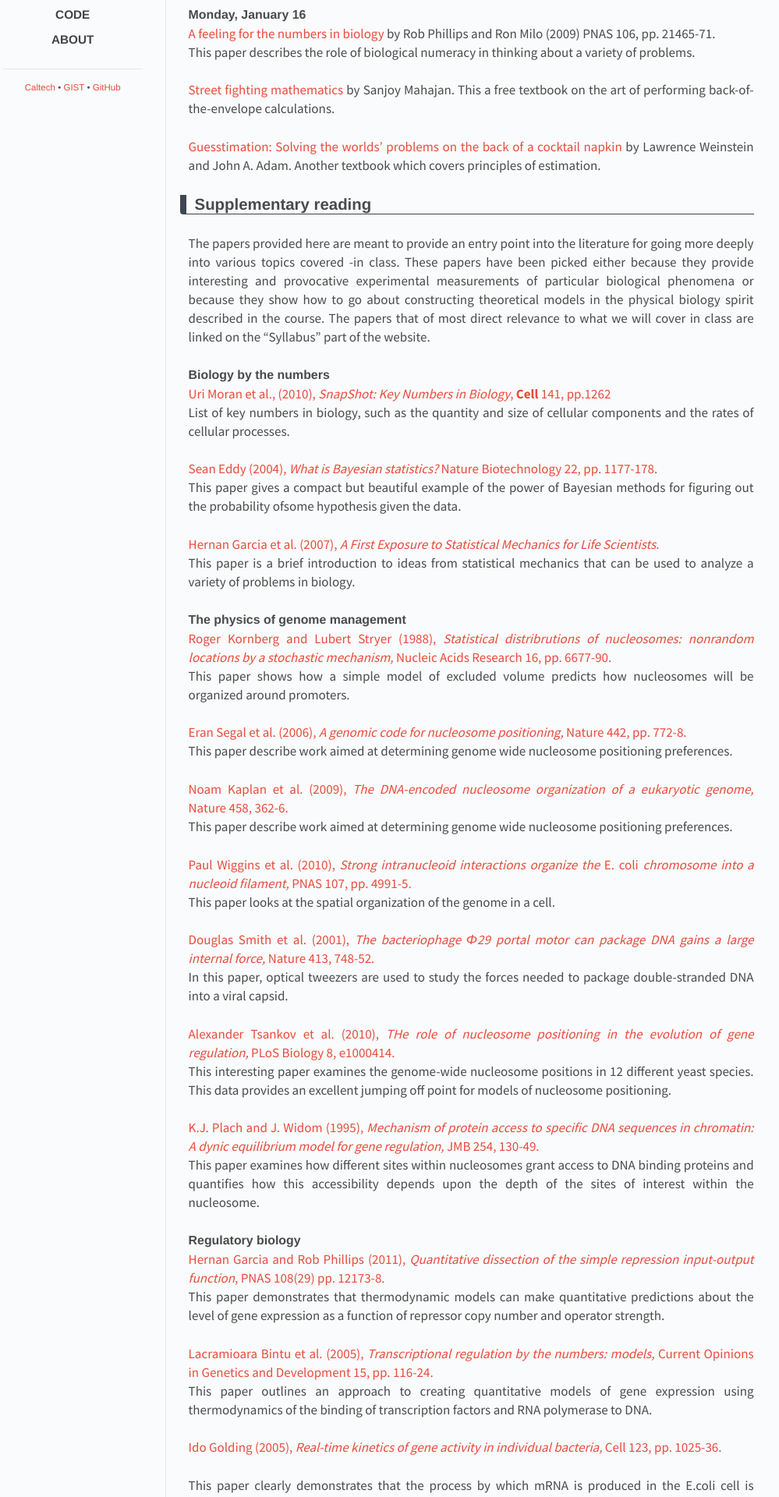
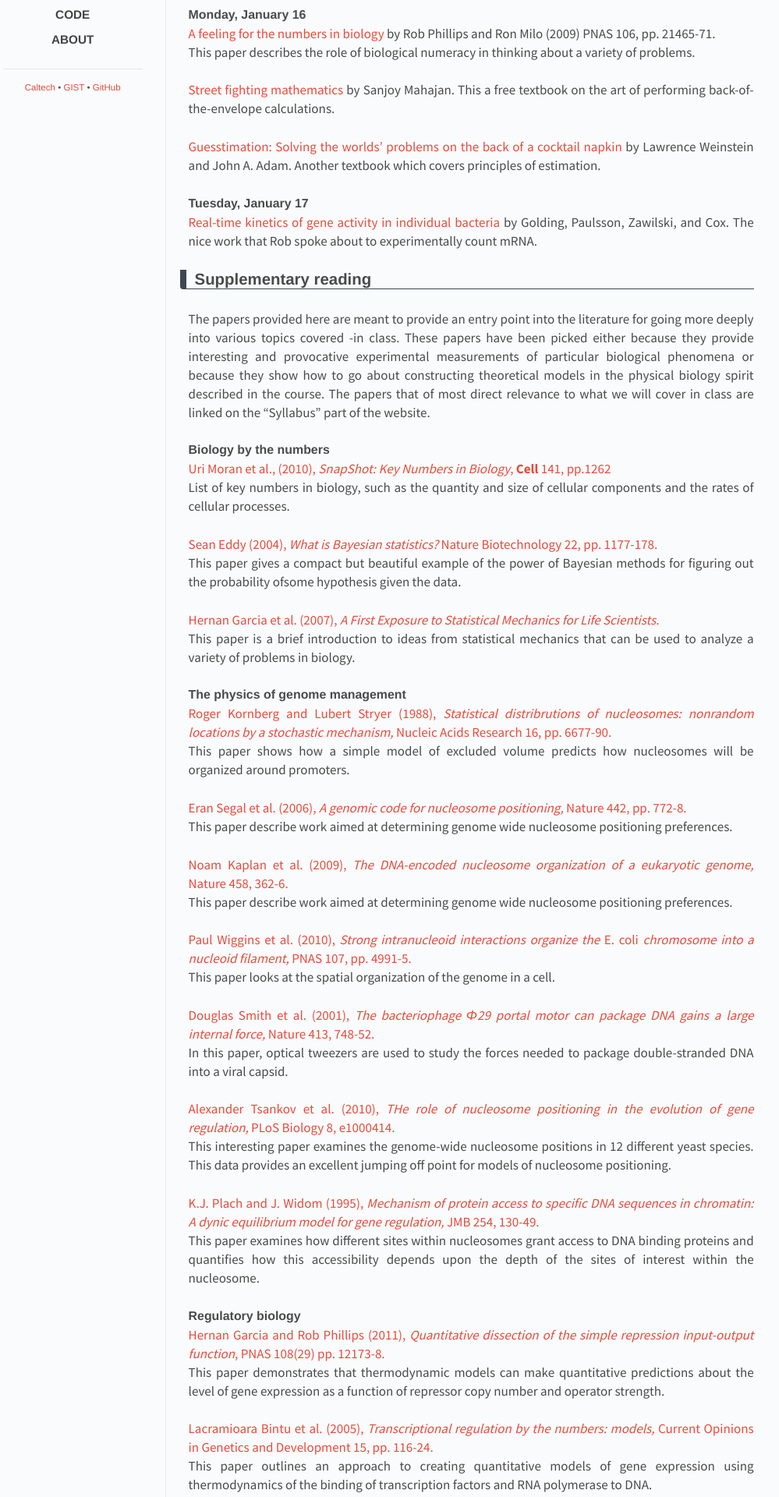
Before and after one commit to RPGroup-PBoC/gist_pboc_2017, a Jekyll site: the page built from _posts/2016-12-19-readings.md, in a window 1280 px wide. Shown: the part 442-2362 px from the top of the page at 78% size, without its empty margins (146-1145 px from the left). Built offline with Jekyll 4.4.1, drawn with Linux system fonts in a browser that asks for light colours.

Commit message:
Update 2016-12-19-readings.md

```diff
--- a/_posts/2016-12-19-readings.md
+++ b/_posts/2016-12-19-readings.md
@@ -17,6 +17,9 @@ This paper describes the role of biological numeracy in thinking about a variety
 
 [Guesstimation: Solving the worlds' problems on the back of a cocktail napkin](http://press.princeton.edu/titles/8625.html) by Lawrence Weinstein and John A. Adam. Another textbook which covers principles of estimation. <br />
 
+### Tuesday, January 17
+
+[Real-time kinetics of gene activity in individual bacteria](http://www.rpgroup.caltech.edu/courses/PBoC_GIST_2016/Cell_2005_Golding.pdf) by Golding, Paulsson, Zawilski, and Cox. The nice work that Rob spoke about to experimentally count mRNA. <br />
 
 ## Supplementary reading
 
```
